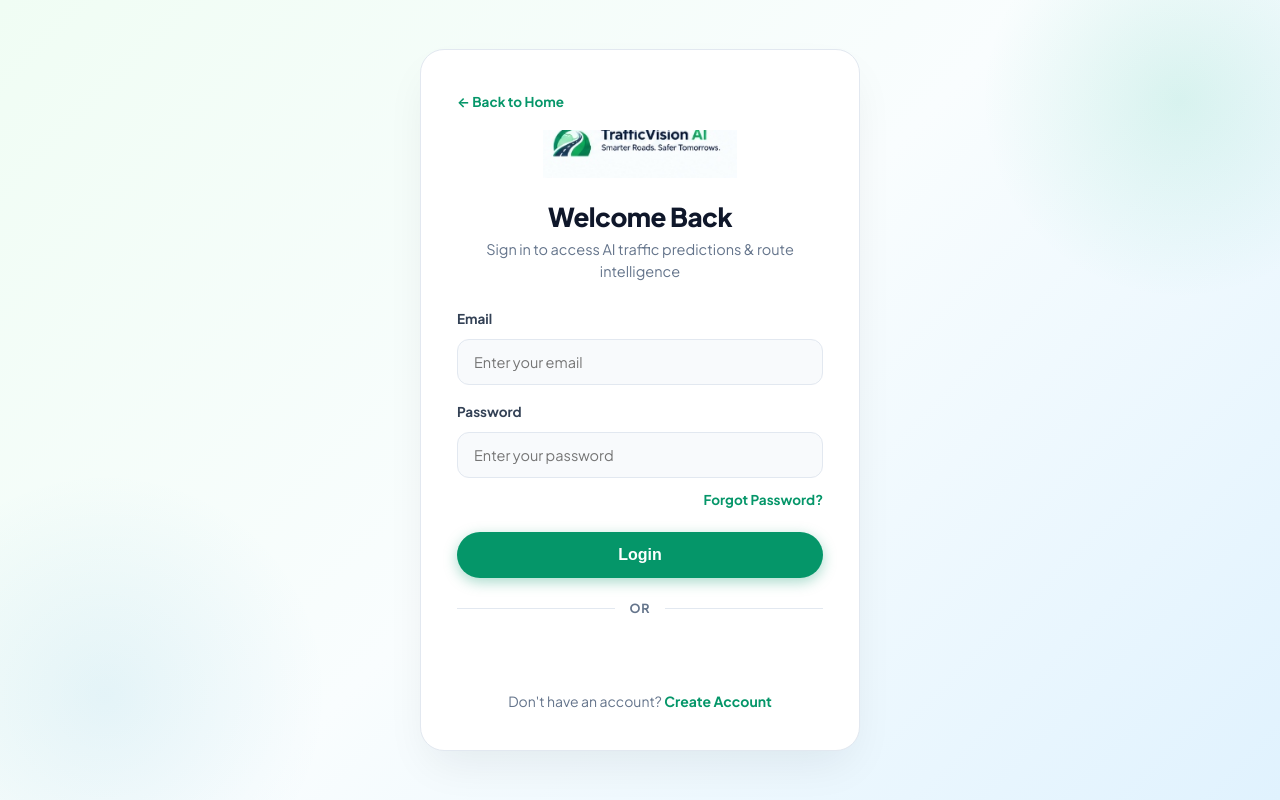
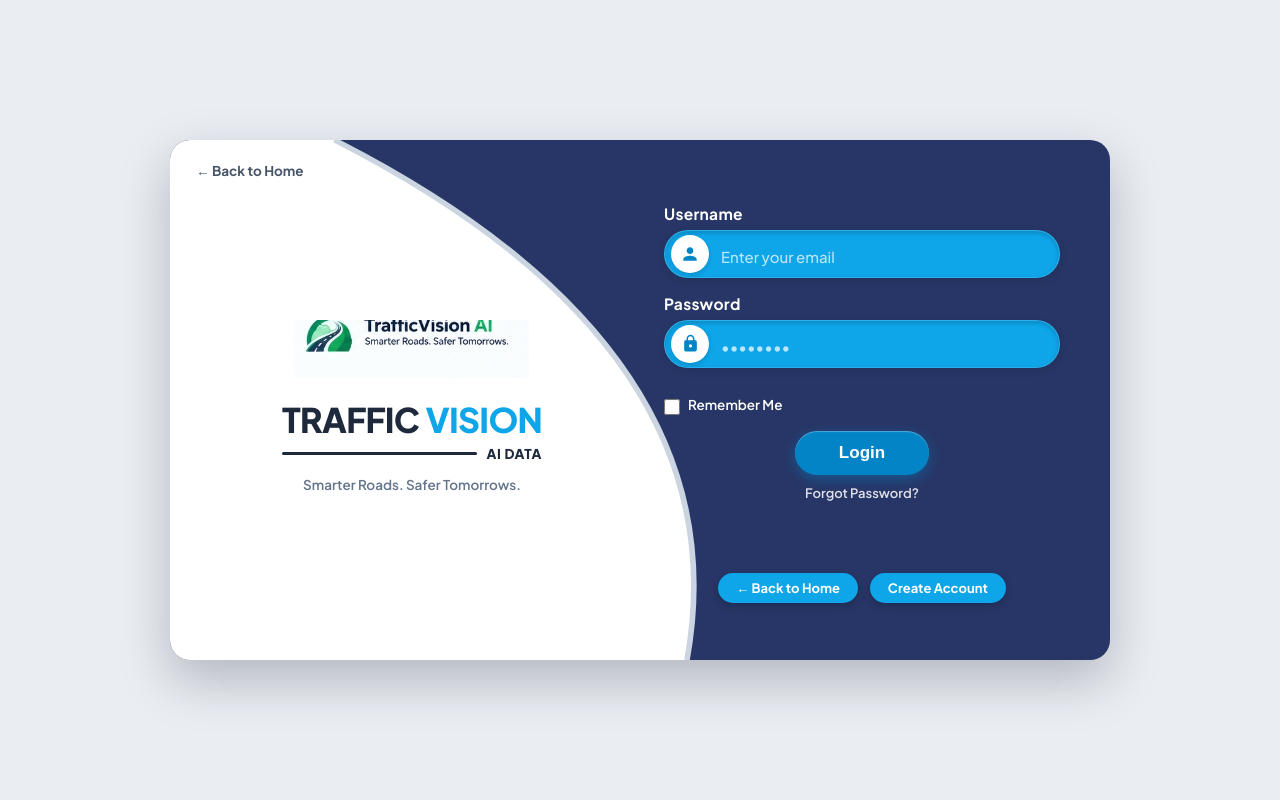
Before and after one commit to deekshithagilla/trafficvision-ai-smart-traffic-management, a React (Vite) app in the folder frontend/: page /login in a window 1280 px wide. Built offline with nearby package versions, Linux system fonts and the light colour scheme; no server answers.

Commit message:
Redesign Login page to match reference mockup with split-card curved layout and icon pill inputs

```diff
--- a/frontend/src/pages/Login.jsx
+++ b/frontend/src/pages/Login.jsx
@@ -11,6 +11,7 @@
     const [email, setEmail] = useState("");
     const [password, setPassword] = useState("");
     const [loading, setLoading] = useState(false);
+    const [rememberMe, setRememberMe] = useState(false);
 
     const login = async () => {
         setLoading(true);
@@ -90,38 +91,71 @@
     };
 
     return (
-        <div className="auth-container">
+        <div className="split-login-container">
 
-            <div className="auth-card">
+            <div className="split-login-card">
 
-                <Link to="/" className="back-home-link">
+                {/* SVG Convex Separation Layer */}
+                <svg className="split-curve-svg" viewBox="0 0 1000 600" preserveAspectRatio="none">
+                    <path d="M 0,0 L 175,0 Q 610,240 550,600 L 0,600 Z" fill="#ffffff" />
+                    <path d="M 175,0 Q 610,240 550,600" fill="none" stroke="#cbd5e1" strokeWidth="6" />
+                </svg>
+
+                {/* LEFT: Brand Showcase matching reference */}
+                <div className="split-brand-panel">
+
+                    <Link to="/" className="split-back-home">
                         ← Back to Home
                     </Link>
 
-                <div className="auth-logo-wrap">
-                    <Link to="/">
+                    <div className="brand-visual-box">
+
+                        <div className="brand-logo-circle">
                             <img
                                 src="/trafficvision-logo.png"
-                            alt="TrafficVision AI - Smarter Roads. Safer Tomorrows."
+                                alt="TrafficVision AI"
                             />
-                    </Link>
                         </div>
 
-                <h1 className="title">
-                    Welcome Back
-                </h1>
+                        <div className="brand-title-row">
+                            <span className="brand-title-dark">TRAFFIC</span>
+                            <span className="brand-title-cyan">VISION</span>
+                        </div>
 
-                <p className="subtitle">
-                    Sign in to access AI traffic predictions & route intelligence
+                        <div className="brand-underline-row">
+                            <div className="brand-underline-line"></div>
+                            <span className="brand-underline-tag">AI Data</span>
+                        </div>
+
+                        <p className="brand-slogan">
+                            Smarter Roads. Safer Tomorrows.
                         </p>
 
-                {/* Email */}
-                <div className="input-group">
+                    </div>
 
-                    <label>Email</label>
+                </div>
+
+                {/* RIGHT: Navy Form Area matching reference */}
+                <div className="split-form-panel">
+
+                    {/* Username / Email */}
+                    <div className="form-group-custom">
+
+                        <label className="form-label-white">
+                            Username
+                        </label>
+
+                        <div className="input-pill-container">
+
+                            <div className="input-pill-icon-badge">
+                                <svg width="20" height="20" viewBox="0 0 24 24" fill="#0284c7">
+                                    <path d="M12 12c2.21 0 4-1.79 4-4s-1.79-4-4-4-4 1.79-4 4 1.79 4 4 4zm0 2c-2.67 0-8 1.34-8 4v2h16v-2c0-2.66-5.33-4-8-4z" />
+                                </svg>
+                            </div>
 
                             <input
                                 type="email"
+                                className="input-pill-field"
                                 placeholder="Enter your email"
                                 value={email}
                                 onChange={(e) => setEmail(e.target.value)}
@@ -132,14 +166,27 @@
 
                         </div>
 
+                    </div>
+
                     {/* Password */}
-                <div className="input-group">
+                    <div className="form-group-custom">
 
-                    <label>Password</label>
+                        <label className="form-label-white">
+                            Password
+                        </label>
+
+                        <div className="input-pill-container">
+
+                            <div className="input-pill-icon-badge">
+                                <svg width="19" height="19" viewBox="0 0 24 24" fill="#0284c7">
+                                    <path d="M18 8h-1V6c0-2.76-2.24-5-5-5S7 3.24 7 6v2H6c-1.1 0-2 .9-2 2v10c0 1.1.9 2 2 2h12c1.1 0 2-.9 2-2V10c0-1.1-.9-2-2-2zm-6 9c-1.1 0-2-.9-2-2s.9-2 2-2 2 .9 2 2-.9 2-2 2zm3.1-9H8.9V6c0-1.71 1.39-3.1 3.1-3.1 1.71 0 3.1 1.39 3.1 3.1v2z" />
+                                </svg>
+                            </div>
 
                             <input
                                 type="password"
-                        placeholder="Enter your password"
+                                className="input-pill-field"
+                                placeholder="••••••••"
                                 value={password}
                                 onChange={(e) => setPassword(e.target.value)}
                                 onKeyDown={(e) => {
@@ -149,48 +196,53 @@
 
                         </div>
 
+                    </div>
+
+                    {/* Remember Me */}
+                    <label className="remember-me-row">
+                        <input
+                            type="checkbox"
+                            className="remember-me-checkbox"
+                            checked={rememberMe}
+                            onChange={(e) => setRememberMe(e.target.checked)}
+                        />
+                        <span>Remember Me</span>
+                    </label>
+
+                    {/* Login Button */}
+                    <button
+                        className="btn-pill-login"
+                        onClick={login}
+                        disabled={loading}
+                    >
+                        {loading ? "Logging in..." : "Login"}
+                    </button>
+
                     {/* Forgot Password */}
-                <div className="auth-link" style={{ textAlign: "right", marginTop: "-6px", marginBottom: "14px" }}>
-
-                    <Link to="/forgot-password" style={{ fontSize: "13.5px" }}>
+                    <Link to="/forgot-password" className="forgot-password-link">
                         Forgot Password?
                     </Link>
 
-                </div>
-
-                {/* Normal Login */}
-                <button
-                    className="auth-btn"
-                    onClick={login}
-                    disabled={loading}
-                >
-                    {loading
-                        ? "Logging in..."
-                        : "Login"}
-                </button>
-
-                {/* Divider */}
-                <div className="google-divider">
-                    <span>OR</span>
-                </div>
-
                     {/* Google Login */}
-                <div className="google-login">
+                    <div className="google-auth-split">
                         <GoogleLogin
                             onSuccess={handleGoogleLogin}
                             onError={() => {
                                 toast.error("Google login failed");
                             }}
+                            shape="pill"
                         />
                     </div>
 
-                {/* Register */}
-                <div className="auth-link" style={{ marginTop: "18px" }}>
-
-                    Don't have an account?{" "}
-                    <Link to="/register">
+                    {/* Bottom Pill Actions matching mockup */}
+                    <div className="bottom-pill-row">
+                        <Link to="/" className="btn-bottom-pill">
+                            ← Back to Home
+                        </Link>
+                        <Link to="/register" className="btn-bottom-pill">
                             Create Account
                         </Link>
+                    </div>
 
                 </div>
 
--- a/frontend/src/styles/auth.css
+++ b/frontend/src/styles/auth.css
@@ -218,3 +218,342 @@
     width:100%;
     margin-bottom:10px;
 }
+
+/* ========================================================
+   SPLIT-CARD LOGIN LAYOUT (Reference Design Mockup)
+   ======================================================== */
+
+.split-login-container {
+    min-height: 100vh;
+    display: flex;
+    justify-content: center;
+    align-items: center;
+    padding: 30px 20px;
+    background: #eaedf2; /* Clean neutral canvas matching mockup */
+    font-family: 'Plus Jakarta Sans', system-ui, sans-serif;
+}
+
+.split-login-card {
+    width: 100%;
+    max-width: 940px;
+    min-height: 520px;
+    background: #273666; /* Deep navy blue from reference */
+    border-radius: 20px;
+    box-shadow: 0 20px 50px rgba(15, 23, 42, 0.25);
+    position: relative;
+    overflow: hidden;
+    display: flex;
+}
+
+/* Curved separation SVG layer */
+.split-curve-svg {
+    position: absolute;
+    top: 0;
+    left: 0;
+    width: 100%;
+    height: 100%;
+    pointer-events: none;
+    z-index: 1;
+}
+
+/* Left Brand Panel */
+.split-brand-panel {
+    position: relative;
+    z-index: 2;
+    width: 50%;
+    display: flex;
+    flex-direction: column;
+    justify-content: center;
+    align-items: center;
+    padding: 44px 30px 44px 44px;
+    text-align: center;
+}
+
+.split-back-home {
+    position: absolute;
+    top: 22px;
+    left: 26px;
+    display: inline-flex;
+    align-items: center;
+    gap: 6px;
+    color: #475569;
+    text-decoration: none;
+    font-size: 13.5px;
+    font-weight: 700;
+    transition: all 0.2s ease;
+}
+
+.split-back-home:hover {
+    color: #0284c7;
+    transform: translateX(-3px);
+}
+
+.brand-visual-box {
+    display: flex;
+    flex-direction: column;
+    align-items: center;
+    margin-top: 10px;
+}
+
+.brand-logo-circle {
+    max-width: 240px;
+    height: 64px;
+    margin-bottom: 20px;
+    display: flex;
+    align-items: center;
+    justify-content: center;
+    transition: transform 0.3s ease;
+}
+
+.brand-logo-circle:hover {
+    transform: scale(1.04);
+}
+
+.brand-logo-circle img {
+    max-width: 100%;
+    max-height: 100%;
+    object-fit: contain;
+}
+
+.brand-title-row {
+    font-size: 34px;
+    font-weight: 900;
+    letter-spacing: -0.02em;
+    line-height: 1.1;
+    margin-bottom: 4px;
+    display: flex;
+    align-items: center;
+    gap: 6px;
+}
+
+.brand-title-dark {
+    color: #1e293b;
+}
+
+.brand-title-cyan {
+    color: #0ea5e9;
+}
+
+.brand-underline-row {
+    display: flex;
+    align-items: center;
+    width: 100%;
+    max-width: 260px;
+    gap: 10px;
+    margin-top: 2px;
+}
+
+.brand-underline-line {
+    flex: 1;
+    height: 3px;
+    background: #1e293b;
+    border-radius: 2px;
+}
+
+.brand-underline-tag {
+    font-size: 13.5px;
+    font-weight: 800;
+    color: #1e293b;
+    letter-spacing: 0.04em;
+    text-transform: uppercase;
+}
+
+.brand-slogan {
+    color: #64748b;
+    font-size: 13.5px;
+    font-weight: 600;
+    margin-top: 14px;
+}
+
+/* Right Form Panel */
+.split-form-panel {
+    position: relative;
+    z-index: 2;
+    width: 50%;
+    margin-left: auto;
+    padding: 44px 50px 38px 24px;
+    display: flex;
+    flex-direction: column;
+    justify-content: center;
+}
+
+.form-group-custom {
+    margin-bottom: 16px;
+}
+
+.form-label-white {
+    display: block;
+    color: #ffffff;
+    font-size: 15.5px;
+    font-weight: 700;
+    margin-bottom: 7px;
+    letter-spacing: 0.02em;
+}
+
+.input-pill-container {
+    width: 100%;
+    height: 48px;
+    background: #0ea5e9; /* Sky cyan matching reference */
+    border-radius: 50px;
+    display: flex;
+    align-items: center;
+    padding: 4px 6px;
+    box-shadow: inset 0 2px 4px rgba(0, 0, 0, 0.18), 0 3px 8px rgba(0, 0, 0, 0.1);
+    border: 1.5px solid rgba(255, 255, 255, 0.12);
+    transition: all 0.25s ease;
+}
+
+.input-pill-container:focus-within {
+    box-shadow: inset 0 2px 4px rgba(0, 0, 0, 0.15), 0 0 0 3px rgba(56, 189, 248, 0.5);
+    background: #0284c7;
+}
+
+.input-pill-icon-badge {
+    width: 38px;
+    height: 38px;
+    background: #ffffff;
+    border-radius: 50%;
+    display: flex;
+    align-items: center;
+    justify-content: center;
+    color: #0284c7;
+    flex-shrink: 0;
+    box-shadow: 0 2px 5px rgba(0, 0, 0, 0.15);
+}
+
+.input-pill-field {
+    flex: 1;
+    background: transparent;
+    border: none;
+    outline: none;
+    color: #ffffff;
+    font-size: 15px;
+    font-weight: 600;
+    padding: 0 12px;
+    font-family: inherit;
+}
+
+.input-pill-field::placeholder {
+    color: rgba(255, 255, 255, 0.72);
+    font-weight: 500;
+}
+
+.remember-me-row {
+    display: flex;
+    align-items: center;
+    gap: 8px;
+    margin-top: 10px;
+    margin-bottom: 16px;
+    color: #ffffff;
+    font-size: 13.5px;
+    font-weight: 600;
+    cursor: pointer;
+    user-select: none;
+}
+
+.remember-me-checkbox {
+    width: 16px;
+    height: 16px;
+    accent-color: #0ea5e9;
+    cursor: pointer;
+}
+
+.btn-pill-login {
+    display: block;
+    margin: 0 auto;
+    background: #0284c7;
+    color: #ffffff;
+    border: none;
+    border-radius: 50px;
+    padding: 12px 44px;
+    font-size: 17px;
+    font-weight: 800;
+    cursor: pointer;
+    box-shadow: 0 4px 14px rgba(2, 132, 199, 0.45), inset 0 1px 1px rgba(255, 255, 255, 0.3);
+    transition: all 0.25s ease;
+}
+
+.btn-pill-login:hover {
+    background: #0369a1;
+    transform: translateY(-2px);
+    box-shadow: 0 6px 18px rgba(2, 132, 199, 0.6);
+}
+
+.btn-pill-login:disabled {
+    background: #64748b;
+    cursor: not-allowed;
+    transform: none;
+    box-shadow: none;
+}
+
+.forgot-password-link {
+    display: block;
+    text-align: center;
+    color: rgba(255, 255, 255, 0.85);
+    font-size: 13px;
+    font-weight: 600;
+    text-decoration: none;
+    margin-top: 10px;
+    margin-bottom: 14px;
+    transition: color 0.2s ease;
+}
+
+.forgot-password-link:hover {
+    color: #ffffff;
+    text-decoration: underline;
+}
+
+.google-auth-split {
+    display: flex;
+    justify-content: center;
+    margin-bottom: 14px;
+}
+
+.bottom-pill-row {
+    display: flex;
+    align-items: center;
+    justify-content: center;
+    gap: 12px;
+    margin-top: 4px;
+}
+
+.btn-bottom-pill {
+    background: #0ea5e9;
+    color: #ffffff;
+    border: none;
+    border-radius: 50px;
+    padding: 7px 18px;
+    font-size: 13px;
+    font-weight: 700;
+    cursor: pointer;
+    text-decoration: none;
+    box-shadow: 0 3px 8px rgba(0, 0, 0, 0.2);
+    transition: all 0.2s ease;
+}
+
+.btn-bottom-pill:hover {
+    background: #0284c7;
+    transform: translateY(-1px);
+    box-shadow: 0 5px 12px rgba(0, 0, 0, 0.25);
+}
+
+/* Mobile responsive collapse */
+@media (max-width: 820px) {
+    .split-login-card {
+        flex-direction: column;
+        max-width: 460px;
+        min-height: auto;
+    }
+    .split-curve-svg {
+        display: none;
+    }
+    .split-brand-panel {
+        width: 100%;
+        background: #ffffff;
+        padding: 40px 24px;
+    }
+    .split-form-panel {
+        width: 100%;
+        padding: 34px 24px;
+    }
+}
```
Lines whose indentation alone changed are shown as unchanged.
